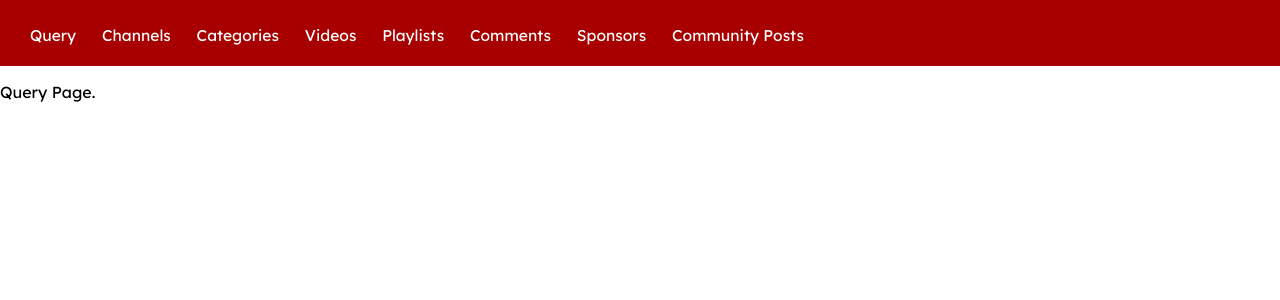
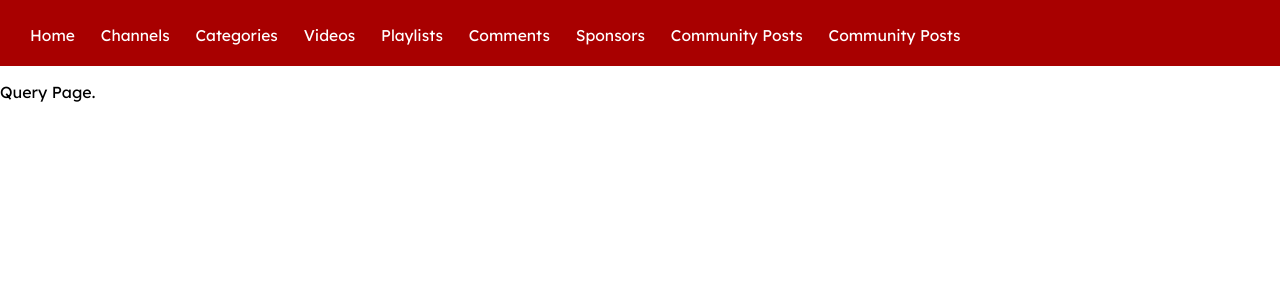
Before and after one commit to zathaxx/YouTubeDB, a Flask app: page /query in a window 1280 px wide. Shown: the top 300 px of the page. Run offline with Flask 3, Linux system fonts and the light colour scheme.

Commit message:
Added query to nav bar

```diff
--- a/templates/categories.html
+++ b/templates/categories.html
@@ -17,6 +17,7 @@
         <a href="/comments">Comments</a>
         <a href="/sponsors">Sponsors</a>
         <a href="/posts">Community Posts</a>
+        <a href="/query">Community Posts</a>
     </nav>
 </header>
 <body>
--- a/templates/channels.html
+++ b/templates/channels.html
@@ -17,6 +17,7 @@
         <a href="/comments">Comments</a>
         <a href="/sponsors">Sponsors</a>
         <a href="/posts">Community Posts</a>
+        <a href="/query">Community Posts</a>
     </nav>
 </header>
 <body>
--- a/templates/comments.html
+++ b/templates/comments.html
@@ -17,6 +17,7 @@
         <a href="/comments">Comments</a>
         <a href="/sponsors">Sponsors</a>
         <a href="/posts">Community Posts</a>
+        <a href="/query">Community Posts</a>
         </nav>
 </header>
 <body>
--- a/templates/index.html
+++ b/templates/index.html
@@ -17,6 +17,7 @@
             <a href="/comments">Comments</a>
             <a href="/sponsors">Sponsors</a>
             <a href="/posts">Community Posts</a>
+            <a href="/query">Community Posts</a>
         </nav>
 </header>
 <body>
--- a/templates/playlists.html
+++ b/templates/playlists.html
@@ -17,6 +17,7 @@
         <a href="/comments">Comments</a>
         <a href="/sponsors">Sponsors</a>
         <a href="/posts">Community Posts</a>
+        <a href="/query">Community Posts</a>
     </nav>
 </header>
 <body>
--- a/templates/posts.html
+++ b/templates/posts.html
@@ -17,6 +17,7 @@
         <a href="/comments">Comments</a>
         <a href="/sponsors">Sponsors</a>
         <a href="/posts">Community Posts</a>
+        <a href="/query">Community Posts</a>
     </nav>
 </header>
 <body>
--- a/templates/query.html
+++ b/templates/query.html
@@ -9,7 +9,7 @@
 </head>
 <header>
     <nav>
-            <a href="/">Query</a>
+            <a href="/">Home</a>
             <a href="/channels">Channels</a>
             <a href="/categories">Categories</a>
             <a href="/videos">Videos</a>
@@ -17,6 +17,7 @@
             <a href="/comments">Comments</a>
             <a href="/sponsors">Sponsors</a>
             <a href="/posts">Community Posts</a>
+            <a href="/query">Community Posts</a>
         </nav>
 </header>
 <body>
--- a/templates/sponsors.html
+++ b/templates/sponsors.html
@@ -17,6 +17,7 @@
         <a href="/comments">Comments</a>
         <a href="/sponsors">Sponsors</a>
         <a href="/posts">Community Posts</a>
+        <a href="/query">Community Posts</a>
     </nav>
 </header>
 <body>
--- a/templates/videos.html
+++ b/templates/videos.html
@@ -17,6 +17,7 @@
         <a href="/comments">Comments</a>
         <a href="/sponsors">Sponsors</a>
         <a href="/posts">Community Posts</a>
+        <a href="/query">Community Posts</a>
     </nav>
 </header>
 <body>
```
